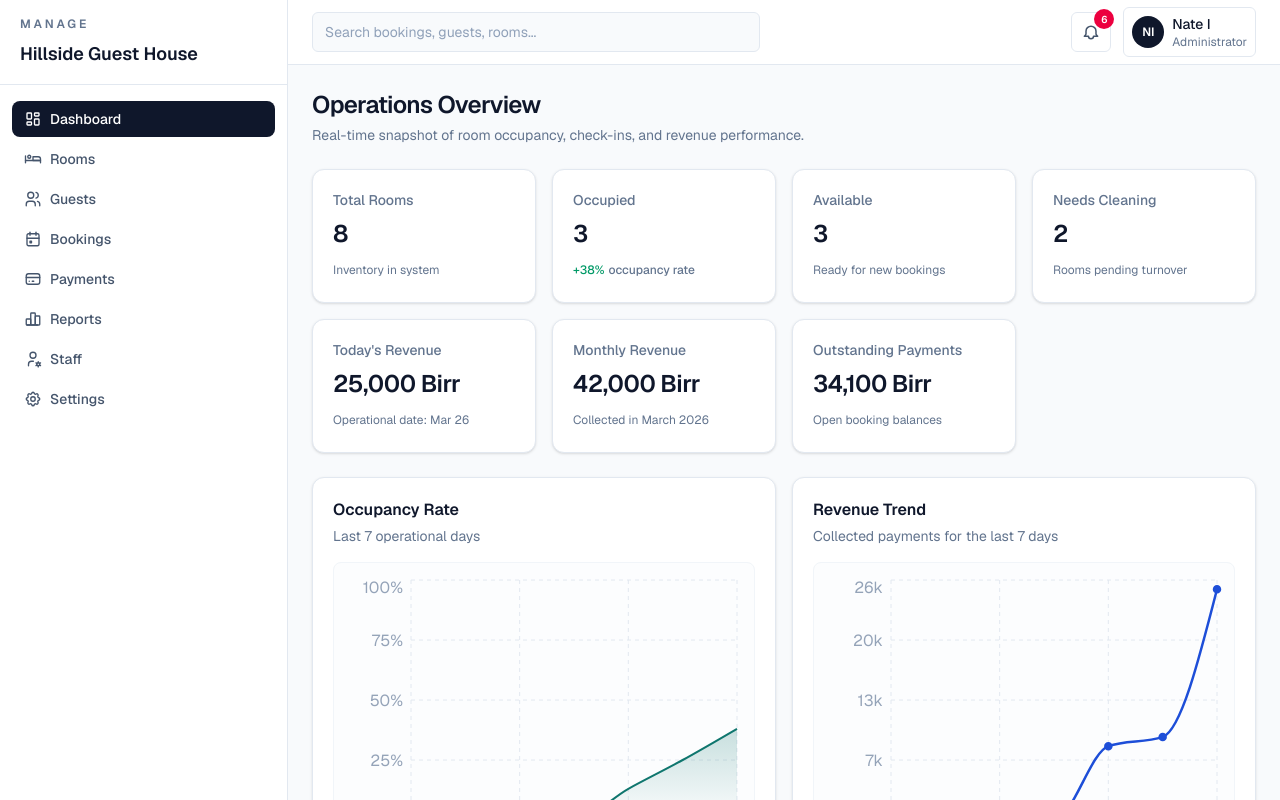
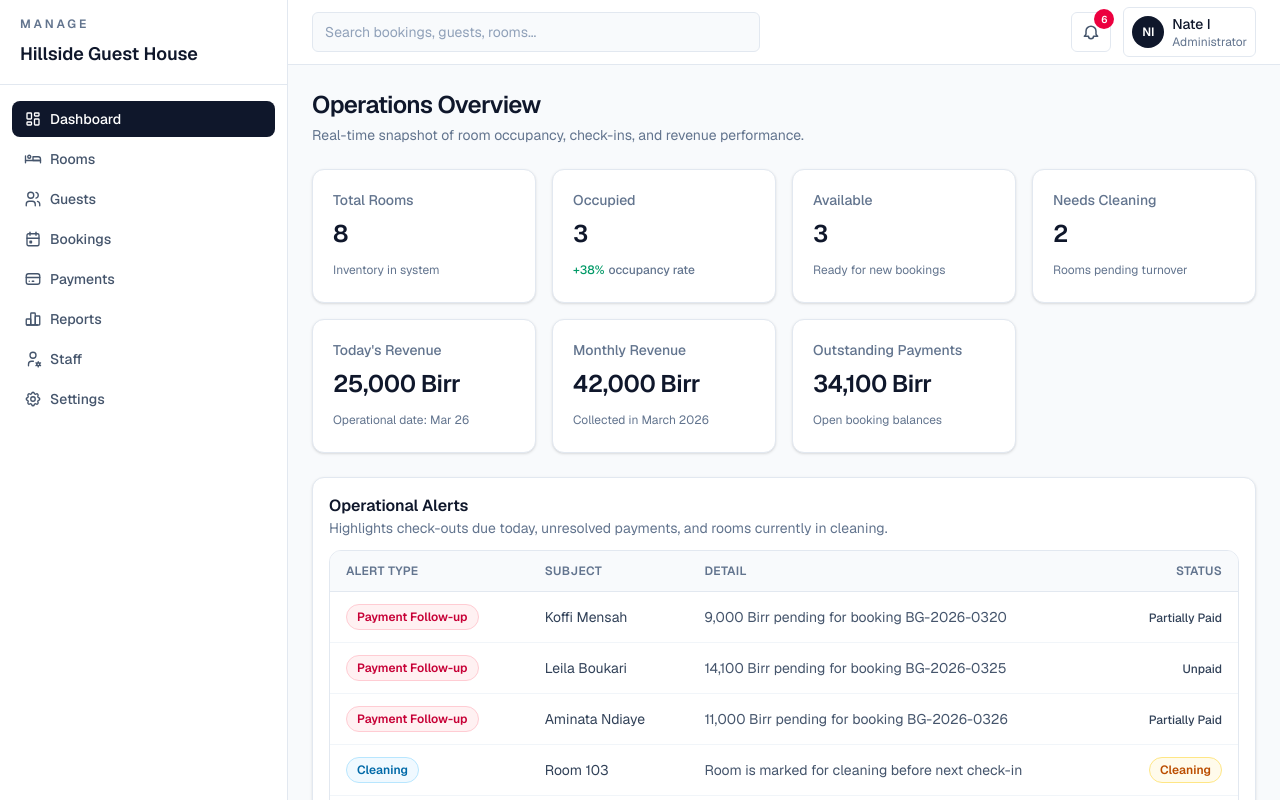
Before and after one commit to Nate-Workspace/pension-management, a Next.js app: page /dashboard in a window 1280 px wide. Shown: the top 800 px of the page. Built offline with nearby package versions, Linux system fonts and the light colour scheme.

Commit message:
feat: dashboard alerts added

```diff
--- a/components/dashboard/dashboard-overview.tsx
+++ b/components/dashboard/dashboard-overview.tsx
@@ -45,6 +45,14 @@ type CheckInItem = {
   roomStatus: Room["status"];
   checkInDate: string;
   checkOutDate: string;
+};
+
+type AlertRow = {
+  id: string;
+  category: "checkout" | "payment" | "cleaning";
+  subject: string;
+  detail: string;
+  status: string;
 };
 
 const OPERATION_DATE = "2026-03-26";
@@ -116,6 +124,30 @@ function statusLabel(status: BookingStatus): string {
 
 function isDateInsideStay(day: string, checkInDate: string, checkOutDate: string): boolean {
   return day >= checkInDate && day < checkOutDate;
+}
+
+function alertCategoryStyles(category: AlertRow["category"]): string {
+  if (category === "checkout") {
+    return "border-amber-200 bg-amber-50 text-amber-700";
+  }
+
+  if (category === "payment") {
+    return "border-rose-200 bg-rose-50 text-rose-700";
+  }
+
+  return "border-sky-200 bg-sky-50 text-sky-700";
+}
+
+function alertCategoryLabel(category: AlertRow["category"]): string {
+  if (category === "checkout") {
+    return "Check-out Today";
+  }
+
+  if (category === "payment") {
+    return "Payment Follow-up";
+  }
+
+  return "Cleaning";
 }
 
 export function DashboardOverview() {
@@ -234,6 +266,53 @@ export function DashboardOverview() {
       });
   }, [guestById, roomById]);
 
+  const alerts = useMemo<AlertRow[]>(() => {
+    const checkoutTodayAlerts: AlertRow[] = bookings
+      .filter((booking) => booking.status !== "cancelled" && booking.checkOutDate === OPERATION_DATE)
+      .map((booking) => {
+        const guest = guestById.get(booking.guestId);
+        const room = roomById.get(booking.roomId);
+
+        return {
+          id: `checkout-${booking.id}`,
+          category: "checkout",
+          subject: guest ? `${guest.firstName} ${guest.lastName}` : booking.guest.name,
+          detail: `Room ${room?.number ?? "N/A"} checks out today (${dateLabel(OPERATION_DATE)})`,
+          status: statusLabel(booking.status),
+        };
+      });
+
+    const paymentAlerts: AlertRow[] = bookings
+      .filter(
+        (booking) =>
+          booking.status !== "cancelled" &&
+          (booking.paymentStatus === "unpaid" || booking.paymentStatus === "partial"),
+      )
+      .map((booking) => {
+        const guest = guestById.get(booking.guestId);
+
+        return {
+          id: `payment-${booking.id}`,
+          category: "payment",
+          subject: guest ? `${guest.firstName} ${guest.lastName}` : booking.guest.name,
+          detail: `${formatCurrency(booking.remainingAmount)} pending for booking ${booking.code}`,
+          status: booking.paymentStatus === "partial" ? "Partially Paid" : "Unpaid",
+        };
+      });
+
+    const cleaningRoomAlerts: AlertRow[] = rooms
+      .filter((room) => room.status === "cleaning")
+      .map((room) => ({
+        id: `cleaning-${room.id}`,
+        category: "cleaning",
+        subject: `Room ${room.number}`,
+        detail: "Room is marked for cleaning before next check-in",
+        status: "Cleaning",
+      }));
+
+    return [...checkoutTodayAlerts, ...paymentAlerts, ...cleaningRoomAlerts];
+  }, [guestById, roomById]);
+
   return (
     <div className="space-y-6">
       <section>
@@ -278,6 +357,57 @@ export function DashboardOverview() {
           title="Outstanding Payments"
           value={isLoading ? "--" : formatCurrency(metrics.outstandingPayments)}
           description="Open booking balances"
+        />
+      </section>
+
+      <section className="rounded-xl border border-slate-200 bg-white p-4 shadow-sm">
+        <div className="mb-3">
+          <h2 className="text-base font-semibold text-slate-900">Operational Alerts</h2>
+          <p className="text-sm text-slate-500">
+            Highlights check-outs due today, unresolved payments, and rooms currently in cleaning.
+          </p>
+        </div>
+
+        <DataTable<AlertRow>
+          columns={[
+            {
+              key: "category",
+              header: "Alert Type",
+              render: (row) => (
+                <span
+                  className={`inline-flex rounded-full border px-2.5 py-1 text-xs font-semibold ${alertCategoryStyles(row.category)}`}
+                >
+                  {alertCategoryLabel(row.category)}
+                </span>
+              ),
+            },
+            {
+              key: "subject",
+              header: "Subject",
+              render: (row) => row.subject,
+            },
+            {
+              key: "detail",
+              header: "Detail",
+              render: (row) => <span className="text-sm text-slate-600">{row.detail}</span>,
+            },
+            {
+              key: "status",
+              header: "Status",
+              align: "right",
+              render: (row) =>
+                row.category === "cleaning" ? (
+                  <StatusBadge status="cleaning" />
+                ) : (
+                  <span className="text-xs font-medium text-slate-700">{row.status}</span>
+                ),
+            },
+          ]}
+          data={alerts}
+          getRowKey={(row) => row.id}
+          isLoading={isLoading}
+          emptyTitle="No active alerts"
+          emptyDescription="All operations are currently up to date."
         />
       </section>
 
```
